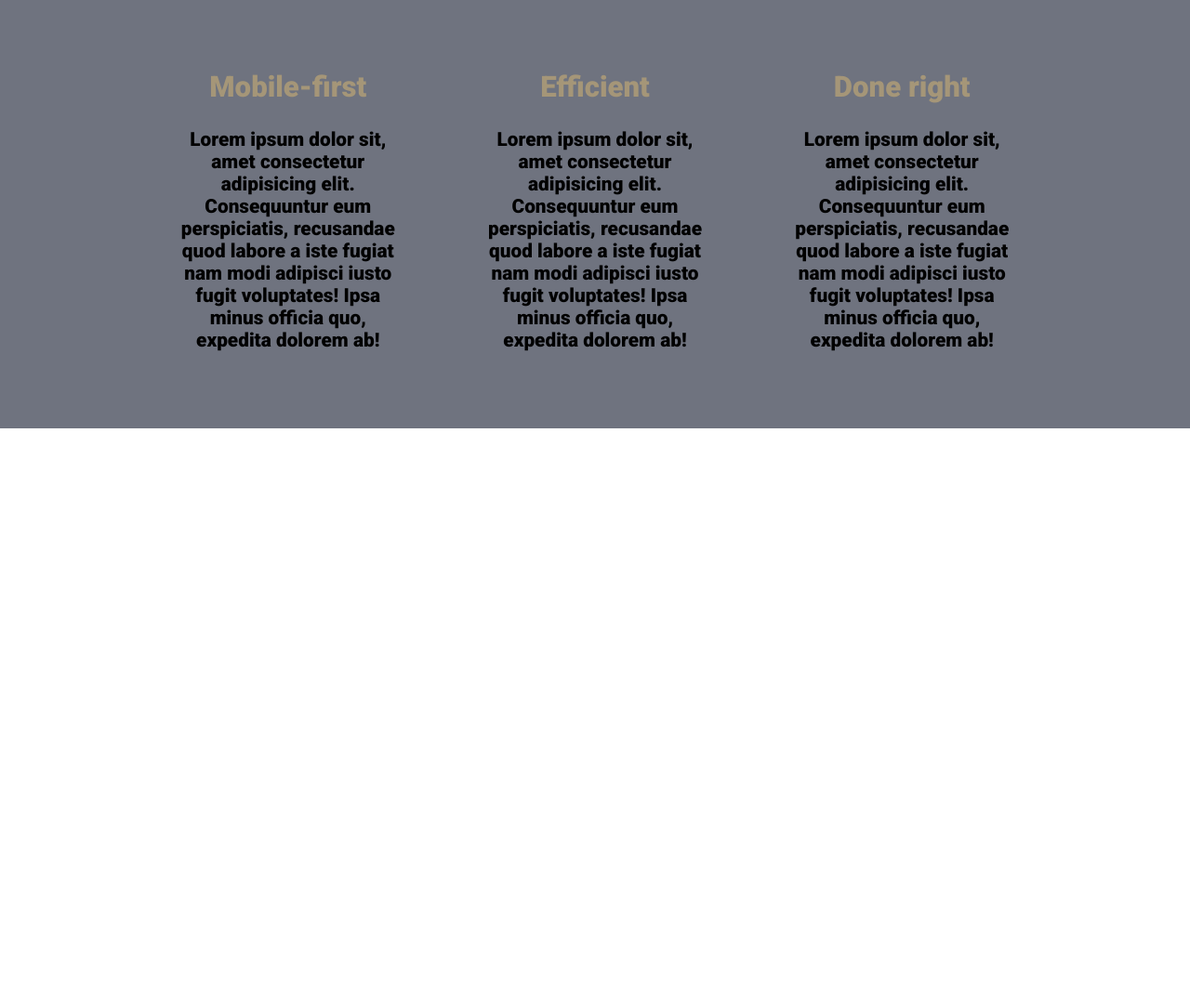
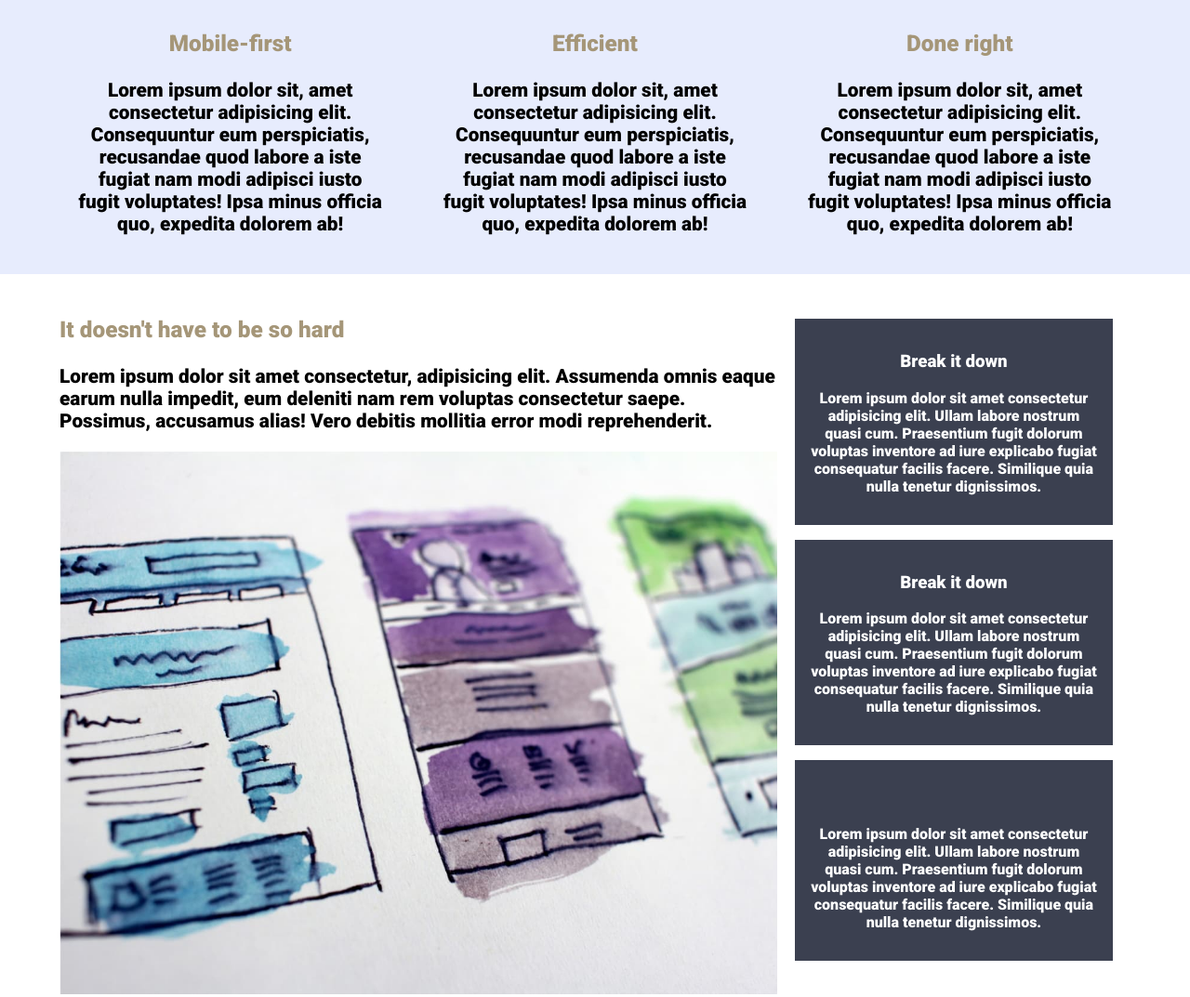
Before and after one commit to Sora048/KP-challenge, a plain HTML site: page Last Challenge/index.html in a window 1280 px wide. Shown: the part 420-1493 px from the top of the page at 93% size. Before the commit the page ends 881 px from the top, so only its background shows below. Drawn offline with Linux system fonts and the light colour scheme.

Commit message:
last 2 nalng

```diff
--- a/Last Challenge/index.css
+++ b/Last Challenge/index.css
@@ -13,8 +13,8 @@ img {
 }
 
 .container {
-    width: 80%;
-    max-width: 1100px;
+    width: 90%;
+    max-width: 1200px;
     margin: 0 auto;
     position: relative;
 }
@@ -128,7 +128,6 @@ a{
 }
 .col{
     margin-left: auto;
-    padding-top: auto;
 }
 .learn{
     opacity: 1;
@@ -143,14 +142,64 @@ a{
 
 .middle{
     text-align: center;
-    background-color: #6F737F;
+    background-color: #e7ecfd;
     padding: 1em;
 }
-h2{
+h3{
     color: #A59678;
 }
 
+
+.lower{
+    margin-top: 1em;
+}
+.lower_img{
+    max-width: 100%;
+}
+
+aside h3{
+    color: #fff;
+}
+.aside{
+    background-color: #3B4050;
+    padding: 1em 1em 1em 1em;
+    text-align: center;
+    margin-bottom: 1em;
+    font-size: 1rem;
+}
+
+@media (min-width: 700px) and (max-width: 1000px){
+
+    .lower{
+        width: 100%;
+    }
+
+    .hero_img{
+        width: 1000px;
+        max-height: 250px;
+    }
+
+    .lower_aside{
+        display: flex;
+        max-width: 80%;
+        margin: 0 auto;
+    }
+
+    .aside{
+        flex-direction: row;
+        justify-content: space-between;
+        object-fit: cover;
+        padding: 1em;
+    }
+    .center_aside{
+        margin-left: 1em;
+        margin-right: 1em;
+    }
+
+}
+
 @media (min-width: 1000px) {
+
 
 
     .nav-toggle {
@@ -191,21 +240,32 @@ h2{
         padding: 3.5em 0 0;
     }
 
-    .mid{
+    .center{
         max-width: 100%;
-        padding: 2em;
+        margin-left: 3em;
+        margin-right: 3em;
     }
 
+    .hero_img{
+        max-width: 100%;
+    }
+
+    .lower_aside{
+        max-width: 33%;
+        margin-left: auto;
+        margin-top: 1.35em;
+    }
+
+    .aside{
+        color: #fff;
+        font-weight: normal;
+    }
 
     /* .hero__text {
         width: 62%;
     }
 
-    .hero__img {
-        width: 32%;
-        align-self: flex-start;
-        margin: 0;
-    }
+
 
     .primary-content {
         width: 62%;
--- a/Last Challenge/index.html
+++ b/Last Challenge/index.html
@@ -46,19 +46,45 @@
     <div class="middle">
         <div class="container row">
             <div class="container mid">
-                <h2>Mobile-first</h2>
+                <h3>Mobile-first</h3>
+                <p>Lorem ipsum dolor sit, amet consectetur adipisicing elit. Consequuntur eum perspiciatis, recusandae quod labore a iste fugiat nam modi adipisci iusto fugit voluptates! Ipsa minus officia quo, expedita dolorem ab!</p>
+            </div>
+            <div class="container mid center">
+                <h3>Efficient</h3>
                 <p>Lorem ipsum dolor sit, amet consectetur adipisicing elit. Consequuntur eum perspiciatis, recusandae quod labore a iste fugiat nam modi adipisci iusto fugit voluptates! Ipsa minus officia quo, expedita dolorem ab!</p>
             </div>
             <div class="container mid">
-                <h2>Efficient</h2>
-                <p>Lorem ipsum dolor sit, amet consectetur adipisicing elit. Consequuntur eum perspiciatis, recusandae quod labore a iste fugiat nam modi adipisci iusto fugit voluptates! Ipsa minus officia quo, expedita dolorem ab!</p>
-            </div>
-            <div class="container mid">
-                <h2>Done right</h2>
+                <h3>Done right</h3>
                 <p>Lorem ipsum dolor sit, amet consectetur adipisicing elit. Consequuntur eum perspiciatis, recusandae quod labore a iste fugiat nam modi adipisci iusto fugit voluptates! Ipsa minus officia quo, expedita dolorem ab!</p>
             </div>
         </div>
     </div>
 
+    <div class="lower container row">
+        <div class="lower_main container">
+            <div class="">
+                <h3>It doesn't have to be so hard</h3>
+                <p>Lorem ipsum dolor sit amet consectetur, adipisicing elit. Assumenda omnis eaque earum nulla impedit, eum deleniti nam rem voluptas consectetur saepe. Possimus, accusamus alias! Vero debitis mollitia error modi reprehenderit.</p>
+            </div>
+            <img src="img/img.jpg" alt="hero image" class="hero_img">
+            <p class="">Lorem ipsum dolor sit amet consectetur, adipisicing elit. Assumenda omnis eaque earum nulla impedit, eum deleniti nam rem voluptas consectetur saepe. Possimus, accusamus alias! Vero debitis mollitia error modi reprehenderit.</p>
+        </div>
+
+        <aside class="lower_aside">
+            <div class="container aside">
+                <h3>Break it down</h3>
+                <p>Lorem ipsum dolor sit amet consectetur adipisicing elit. Ullam labore nostrum quasi cum. Praesentium fugit dolorum voluptas inventore ad iure explicabo fugiat consequatur facilis facere. Similique quia nulla tenetur dignissimos.</p>
+            </div>
+            <div class="container aside center_aside">
+                <h3>Break it down</h3>
+                <p>Lorem ipsum dolor sit amet consectetur adipisicing elit. Ullam labore nostrum quasi cum. Praesentium fugit dolorum voluptas inventore ad iure explicabo fugiat consequatur facilis facere. Similique quia nulla tenetur dignissimos.</p>
+            </div>
+            <div class="container aside">
+                <br><br>
+                <p>Lorem ipsum dolor sit amet consectetur adipisicing elit. Ullam labore nostrum quasi cum. Praesentium fugit dolorum voluptas inventore ad iure explicabo fugiat consequatur facilis facere. Similique quia nulla tenetur dignissimos.</p>
+            </div>
+        </aside>
+    </div>
+
 </body>
 </html>
```
